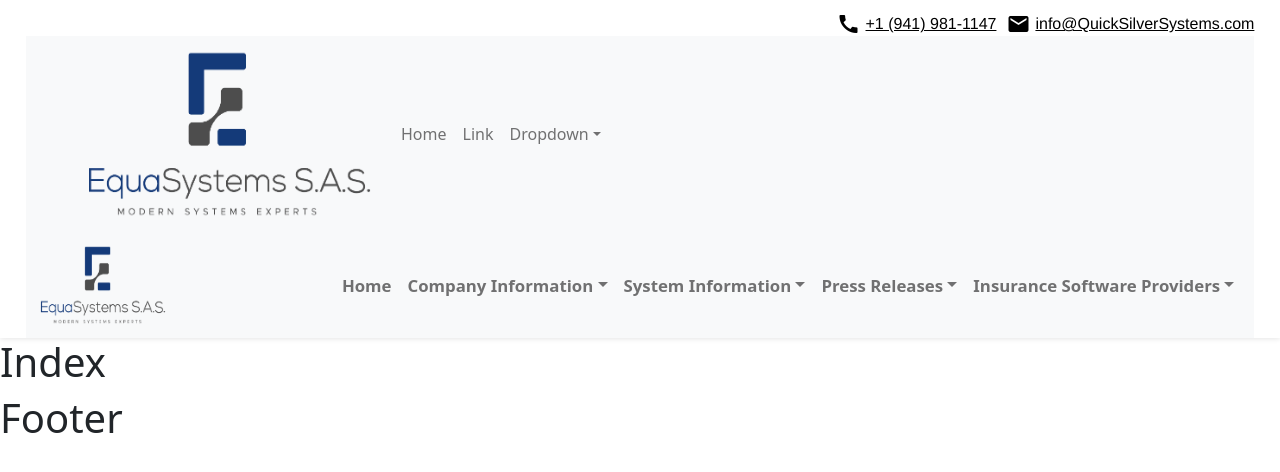
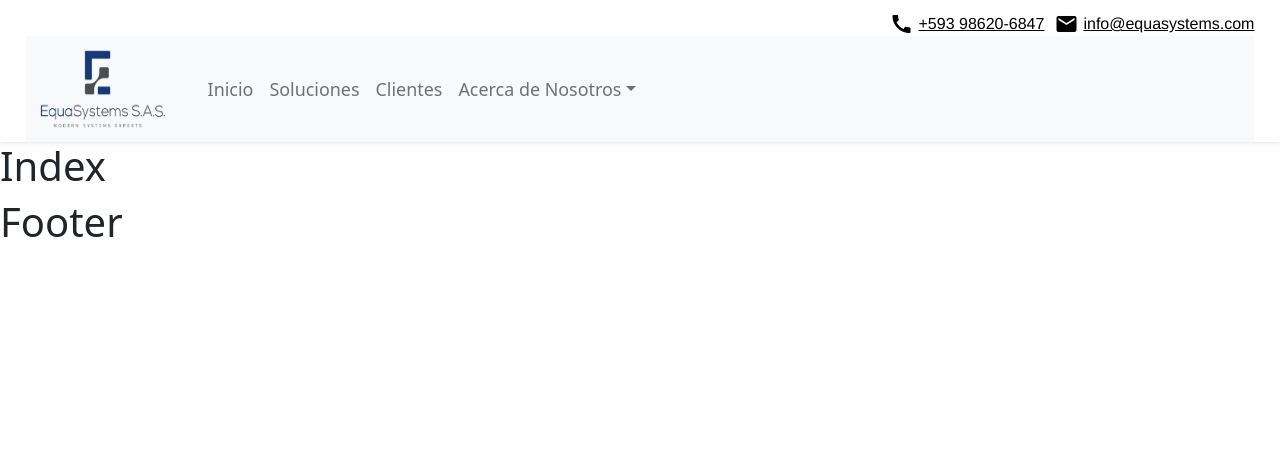
Before and after one commit to Jpucuna/next-equasystem-web, a Next.js app: page / in a window 1280 px wide. Shown: the top 472 px of the page. Built offline with nearby package versions, Linux system fonts and the light colour scheme.

Commit message:
construccion del NavBar en base al maquetado

```diff
--- a/components/NavBar.js
+++ b/components/NavBar.js
@@ -2,6 +2,7 @@ import Container from "react-bootstrap/Container";
 import Nav from "react-bootstrap/Nav";
 import Navbar from "react-bootstrap/Navbar";
 import NavDropdown from "react-bootstrap/NavDropdown";
+import { Row } from "react-bootstrap";
 
 const NavBar = () => {
   return (
@@ -35,55 +36,26 @@ const NavBar = () => {
               <i className="material-icons" style={{ marginRight: 5 + "px" }}>
                 call
               </i>
-              <a href="tel:19419811147">+1 (941) 981-1147</a>
+              <a href="https://api.whatsapp.com/send?phone=593986206847">
+                +593 98620-6847
+              </a>
             </div>
             <div className="email" style={{ marginLeft: 10 + "px" }}>
               <i className="material-icons" style={{ marginRight: 5 + "px" }}>
                 mail
               </i>
-              <a href="mailto:info@QuickSilverSystems.com">
-                info@QuickSilverSystems.com
-              </a>
+              <a href="mailto:info@equasystems.com">info@equasystems.com</a>
             </div>
           </div>
 
-      <Navbar bg="light" expand="lg">
-      <Container>
-        <Navbar.Brand href="#home">
-                <img
-                  src="/EquaSystems.png"
-                  alt=""
-                  width="295rem"
-                  height="170rem"
-                />
-        </Navbar.Brand>
-        <Navbar.Toggle aria-controls="basic-navbar-nav" />
-        <Navbar.Collapse id="basic-navbar-nav">
-          <Nav className="me-auto">
-            <Nav.Link href="#home">Home</Nav.Link>
-            <Nav.Link href="#link">Link</Nav.Link>
-            <NavDropdown title="Dropdown" id="basic-nav-dropdown">
-              <NavDropdown.Item href="#action/3.1">Action</NavDropdown.Item>
-              <NavDropdown.Item href="#action/3.2">
-                Another action
-              </NavDropdown.Item>
-              <NavDropdown.Item href="#action/3.3">Something</NavDropdown.Item>
-              <NavDropdown.Divider />
-              <NavDropdown.Item href="#action/3.4">
-                Separated link
-              </NavDropdown.Item>
-            </NavDropdown>
-          </Nav>
-        </Navbar.Collapse>
-      </Container>
-    </Navbar>
-
-
-          <nav
-            className="navbar navbar-expand-lg navbar-light bg-light"
+          <Navbar
+            bg="light"
+            expand="lg"
             style={{ backgroundColor: "white !important" }}
           >
-            <div className="container-fluid nav-home">
+            <Container fluid style={{ backgroundColor: "white !important" }}>
+              <Row>
+              <Navbar.Brand>
                 <a className="navbar-brand" href="#">
                   <img
                     src="/EquaSystems.png"
@@ -92,94 +64,44 @@ const NavBar = () => {
                     height="80rem"
                   />
                 </a>
-              <button
-                className="navbar-toggler"
-                type="button"
-                data-toggle="collapse"
-                data-target="#navbarSupportedContent"
-                aria-controls="navbarSupportedContent"
-                aria-expanded="false"
-                aria-label="Toggle navigation"
+              </Navbar.Brand>
+              </Row>
+              <Navbar.Toggle aria-controls="basic-navbar-nav"/>
+              <Navbar.Collapse id="basic-navbar-nav " style={{ justifyContent: "flex-end"}}>
+                <Nav className="me-auto items-nav" style={{marginRight: 0+"px !important" }}>
+                  <Nav.Link className="itemNavbar" href="#home">
+                    Inicio
+                  </Nav.Link>
+                  <Nav.Link className="itemNavbar" href="#home">
+                    Soluciones
+                  </Nav.Link>
+                  <Nav.Link className="itemNavbar" href="#home">
+                    Clientes
+                  </Nav.Link>
+                  <NavDropdown
+                    title="Acerca de Nosotros"
+                    id="basic-nav-dropdown"
+                    className="itemNavbar"
                   >
-                <span className="navbar-toggler-icon"></span>
-              </button>
-
-              <div
-                className="collapse navbar-collapse"
-                id="navbarSupportedContent"
-              >
-                <ul
-                  className="navbar-nav "
-                  id="navbarNav"
-                  style={{ fontSize: 0.95 + "rem", fontWeight: "bolder" }}
-                >
-                  <Nav.Link className="itemNavbar" href="#home">Home</Nav.Link>
-
-                  <NavDropdown title="Company Information" id="basic-nav-dropdown" className="itemNavbar">
                     <div className="items">
                       <NavDropdown.Item href="#action/3.1">
-                    Business Partners
+                        Quienes somos
                       </NavDropdown.Item>
                       <NavDropdown.Item href="#action/3.2">
-                    Employee Bios
+                        Socios
                       </NavDropdown.Item>
                       <NavDropdown.Item href="#action/3.3">
-                    Contact Us
+                        Nuestro personal
+                      </NavDropdown.Item>
+                      <NavDropdown.Item href="#action/3.3">
+                        Contactanos
                       </NavDropdown.Item>
                     </div>
                   </NavDropdown>
-
-
-                  <NavDropdown title="System Information" id="basic-nav-dropdown" className="itemNavbar">
-                    <div className="items">
-
-                    <NavDropdown.Item href="#action/3.1">
-                    Feature List
-                    </NavDropdown.Item>
-                    <NavDropdown.Item href="#action/3.2">
-                    Underwriting Features
-                    </NavDropdown.Item>
-                    <NavDropdown.Item href="#action/3.3">
-                    Insurance Knowledgebase
-                    </NavDropdown.Item>
-                    <NavDropdown.Item href="#action/3.3">
-                    System information
-                    </NavDropdown.Item>
-                    </div>
-
-                  </NavDropdown>
-
-                  <NavDropdown title="Press Releases" id="basic-nav-dropdown" className="itemNavbar">
-                    <div className="items">
-                    <NavDropdown.Item href="#action/3.1">
-                    Archives
-                    </NavDropdown.Item>
-                    <NavDropdown.Item href="#action/3.2">
-                    Recent News
-                    </NavDropdown.Item>
-                    <NavDropdown.Item href="#action/3.3">
-                    Social Media
-                    </NavDropdown.Item>
-                    </div>
-
-                  </NavDropdown>
-
-                  <NavDropdown title="Insurance Software Providers" id="basic-nav-dropdown" className="itemNavbar">
-                    <div className="items">
-                    <NavDropdown.Item href="#action/3.1">
-                    Competitors
-                    </NavDropdown.Item>
-                    <NavDropdown.Item href="#action/3.2">
-                    Agency Systems
-                    </NavDropdown.Item>
-                    </div>
-                  </NavDropdown>
-
-
-                </ul>
-              </div>
-            </div>
-          </nav>
+                </Nav>
+              </Navbar.Collapse>
+            </Container>
+          </Navbar>
         </div>
       </section>
     </>
--- a/styles/global.css
+++ b/styles/global.css
@@ -5,25 +5,21 @@ body{
 
 /* SECTION NAV */
 
+
 .itemNavbar{
-    font-size: 1.05rem;
+    font-size: 1.12rem;
 }
 
 .items{
     font-size: 1.1rem;
 }
 
-
-.nav-home{
-    display: flex;
-    flex-direction: row;
-    justify-content: space-around;
-    margin-top: 0 !important;
-}
-
-#navbarSupportedContent{
-    justify-content: flex-end;
-    font-size: 1.3rem;
+.itemNavbar:hover{
+	background-color: #eaeaea;
+	border-radius: 5px;
+	transition-property: all;
+  	transition-duration: 0.4s;
+  	transition-timing-function: linear;
 }
 
 .container-nav{
```
Lines whose indentation alone changed are shown as unchanged.
